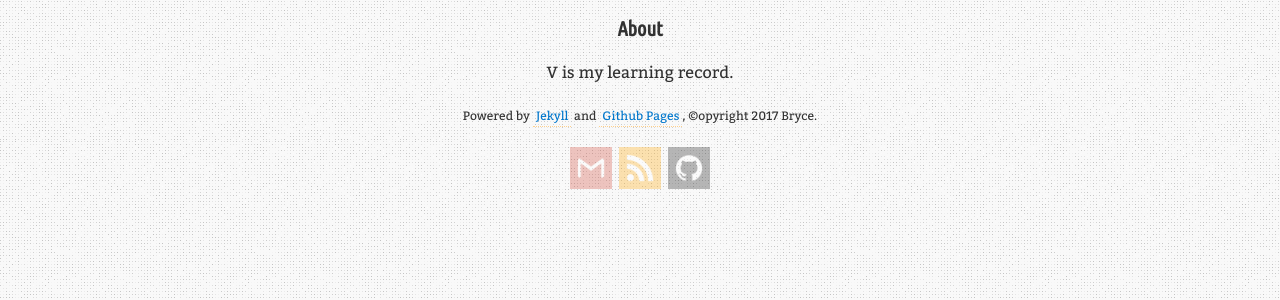
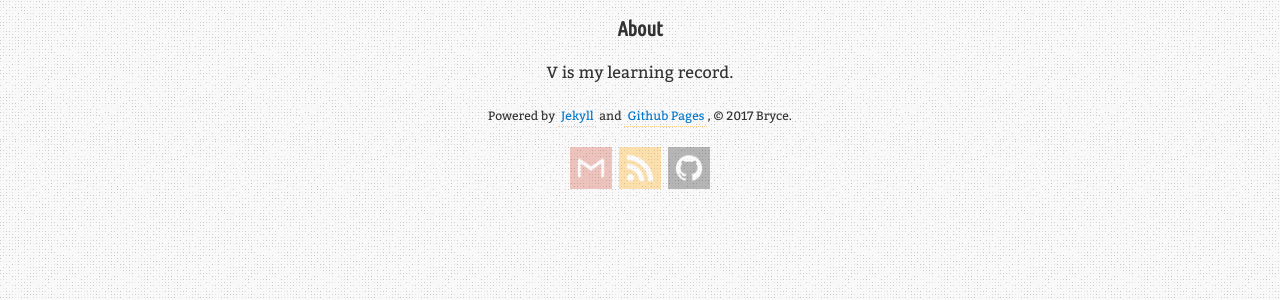
Before and after one commit to mrcwl/bryceyang.github.io, a Jekyll site: the page built from 404.html, in a window 1280 px wide. Shown: the part 459-759 px from the top of the page. Built offline with Jekyll 4.4.1, drawn with Linux system fonts in a browser that asks for light colours; nearby versions of some CDN libraries; comment, search, counter and statistics services are not loaded.

Commit message:
add &copy;

```diff
--- a/_data/i18n.yml
+++ b/_data/i18n.yml
@@ -4,7 +4,7 @@ en: &en
   back_to_top: 'Back to Top'
   categories: 'Categories'
   close: 'Close'
-  copyright: '<p><small>Powered by <a href="https://jekyllrb.com/" target="_blank">Jekyll</a> and <a href="https://pages.github.com/" target="_blank">Github Pages</a>, &copy;opyright 2017 Bryce.</small></p>'
+  copyright: '<p><small>Powered by <a href="https://jekyllrb.com/" target="_blank">Jekyll</a> and <a href="https://pages.github.com/" target="_blank">Github Pages</a>, &copy; 2017 Bryce.</small></p>'
   enter_blog: 'Enter Blog'
   last_updated: 'Last updated'
   menu: 'Menu'
```
